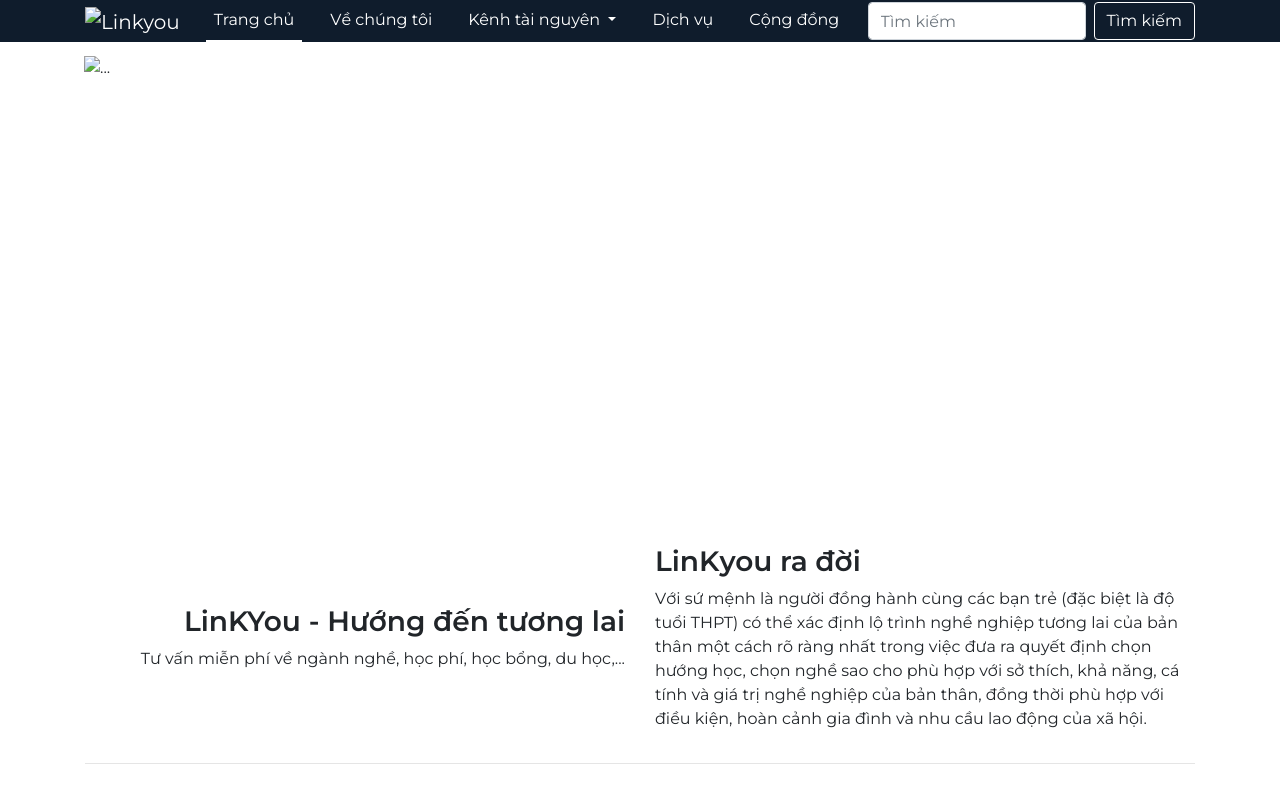
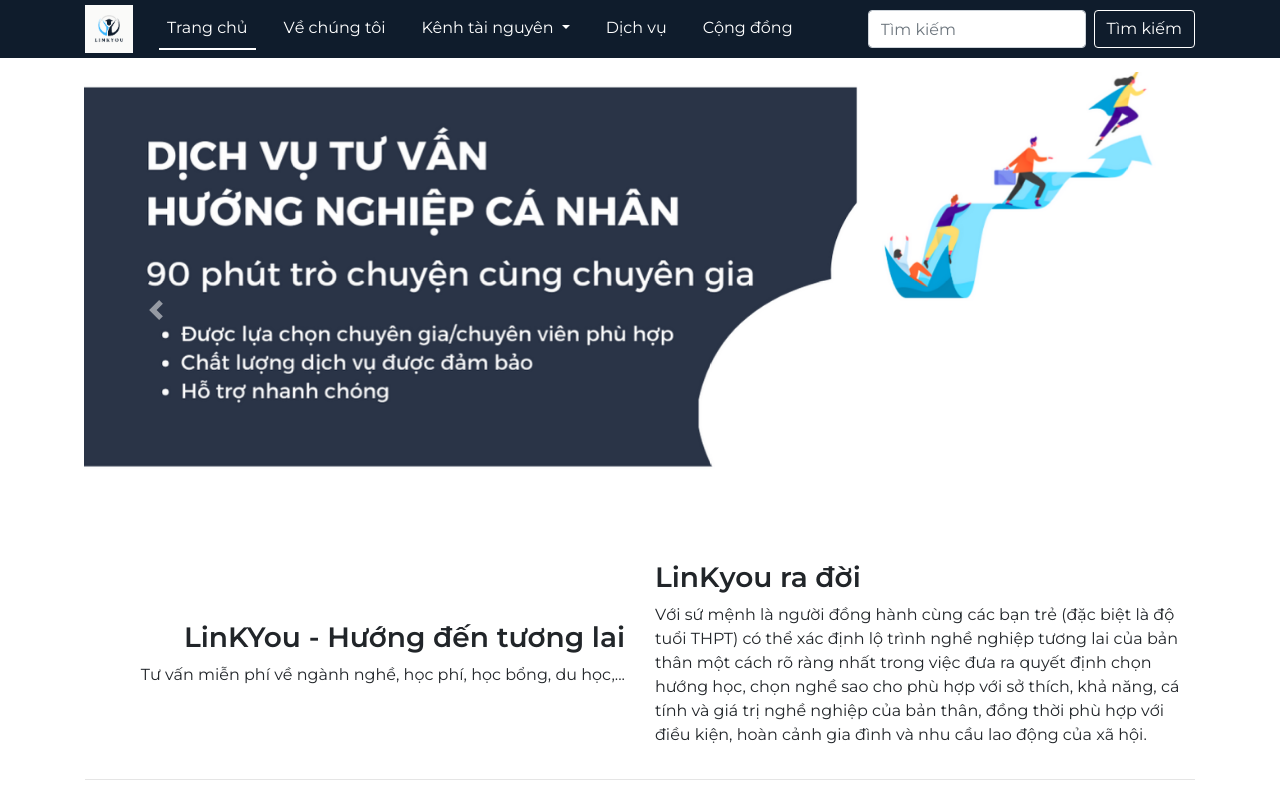
Before and after one commit to myduyen14125/SgroupTraining, a plain HTML site: page index.html in a window 1280 px wide. Shown: the top 800 px of the page. Drawn offline with nearby package versions, Linux system fonts and the light colour scheme; the site is published under a folder, as on GitHub Pages, so addresses that start at the root find nothing.

Commit message:
edit path

```diff
--- a/index.html
+++ b/index.html
@@ -20,7 +20,7 @@
     <div class="container">
       <nav class="navbar navbar-expand-lg navbar-light bg-light">
         <a class="navbar-brand" href="#">
-          <img class="logo" src="/assets/logo.png" alt="Linkyou">
+          <img class="logo" src="assets/logo.png" alt="Linkyou">
         </a>
         <button class="navbar-toggler" type="button" data-toggle="collapse" data-target="#navbarSupportedContent" aria-controls="navbarSupportedContent" aria-expanded="false" aria-label="Toggle navigation">
           <span class="navbar-toggler-icon"></span>
@@ -70,7 +70,7 @@
         </ol>
         <div class="carousel-inner">
           <div class="carousel-item active">
-            <img src="/assets/slide0.png" class="d-block w-100" alt="...">
+            <img src="assets/slide0.png" class="d-block w-100" alt="...">
           </div>
           <div class="carousel-item">
             <img src="https://image.vietnamnews.vn/uploadvnnews/Article/2018/8/10/hoangsuphi265105755AM.jpg" class="d-block w-100" alt="...">
```
Also changed, not shown: multiplechoice.html (+2 -2 lines), result.html (+1 -1 lines).
